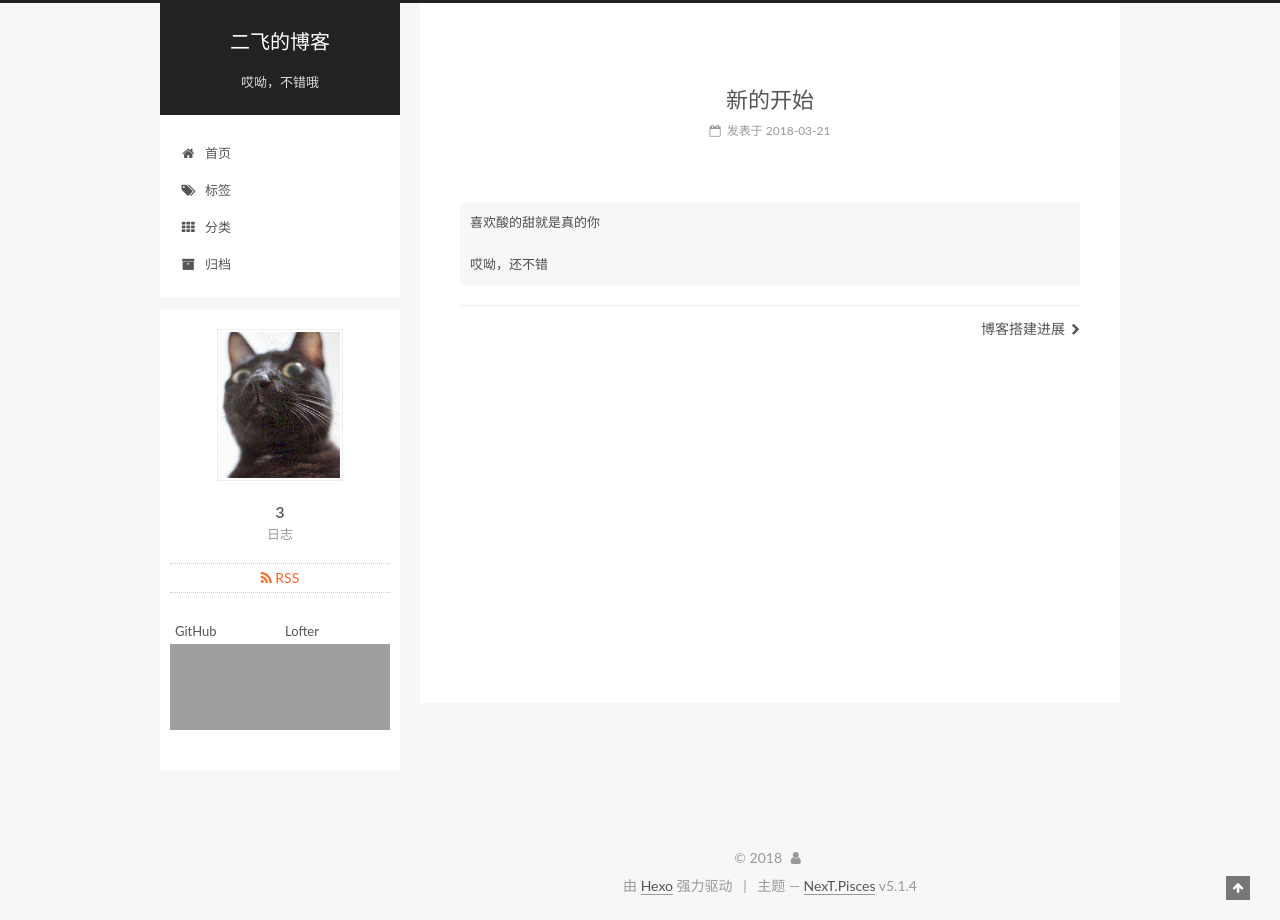
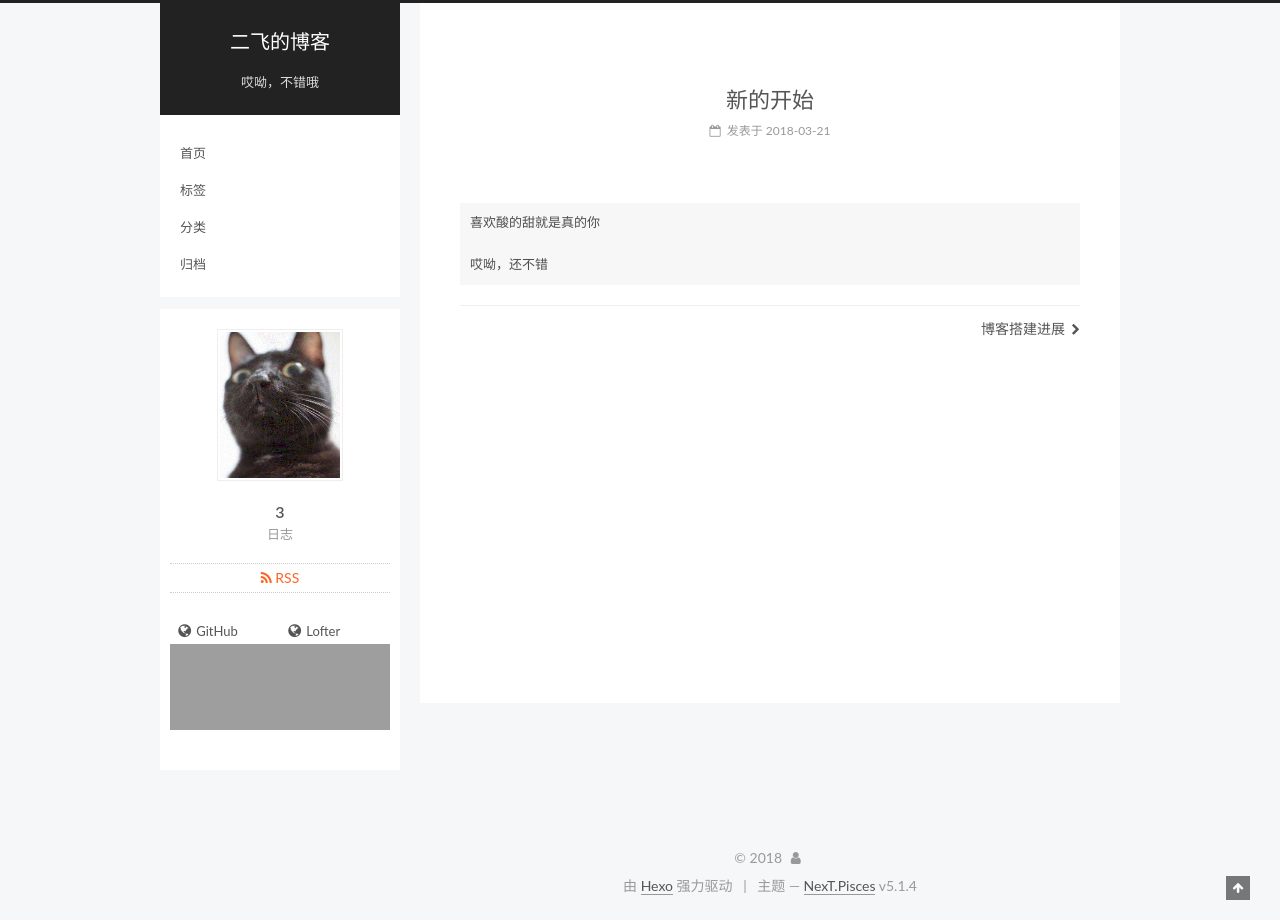
Before and after one commit to Wangyf46/Wangyf46.github.io, a plain HTML site: page 2018/03/21/新的开始/index.html in a window 1280 px wide. Drawn offline with Linux system fonts and the light colour scheme; grey boxes are pictures that could not be loaded.

Commit message:
Site updated: 2018-04-14 21:51:52

```diff
--- a/2018/03/21/新的开始/index.html
+++ b/2018/03/21/新的开始/index.html
@@ -185,8 +185,6 @@
         <li class="menu-item menu-item-home">
           <a href="/" rel="section">
 
-              <i class="menu-item-icon fa fa-fw fa-home"></i> <br />
-
             首页
           </a>
         </li>
@@ -194,8 +192,6 @@
 
         <li class="menu-item menu-item-tags">
           <a href="/tags/" rel="section">
-
-              <i class="menu-item-icon fa fa-fw fa-tags"></i> <br />
 
             标签
           </a>
@@ -205,8 +201,6 @@
         <li class="menu-item menu-item-categories">
           <a href="/categories/" rel="section">
 
-              <i class="menu-item-icon fa fa-fw fa-th"></i> <br />
-
             分类
           </a>
         </li>
@@ -214,8 +208,6 @@
 
         <li class="menu-item menu-item-archives">
           <a href="/archives/" rel="section">
-
-              <i class="menu-item-icon fa fa-fw fa-archive"></i> <br />
 
             归档
           </a>
@@ -454,12 +446,14 @@
 
                   <span class="links-of-author-item">
                     <a href="https://github.com/Wangyf46" target="_blank" title="GitHub">
-                      GitHub</a>
+
+                        <i class="fa fa-fw fa-globe"></i>GitHub</a>
                   </span>
 
                   <span class="links-of-author-item">
                     <a href="http://wangyf46.lofter.com/" target="_blank" title="Lofter">
-                      Lofter</a>
+
+                        <i class="fa fa-fw fa-globe"></i>Lofter</a>
                   </span>
 
             </div>
--- a/css/main.css
+++ b/css/main.css
@@ -1823,7 +1823,7 @@ pre .javascript .function {
   width: 4px;
   height: 4px;
   border-radius: 50%;
-  background: #ffb4c6;
+  background: #ff461a;
 }
 .links-of-blogroll {
   font-size: 13px;
```
Also changed, not shown: 2018/04/14/博客搭建常见问题/index.html (+4 -10 lines), 2018/04/14/博客搭建进展/index.html (+4 -10 lines), about/index.html (+4 -10 lines), archives/2018/03/index.html (+4 -10 lines), archives/2018/04/index.html (+4 -10 lines), archives/2018/index.html (+4 -10 lines), archives/index.html (+4 -10 lines), categories/index.html (+4 -10 lines), index.html (+4 -10 lines), search/index.html (+4 -10 lines), tags/index.html (+4 -10 lines).
